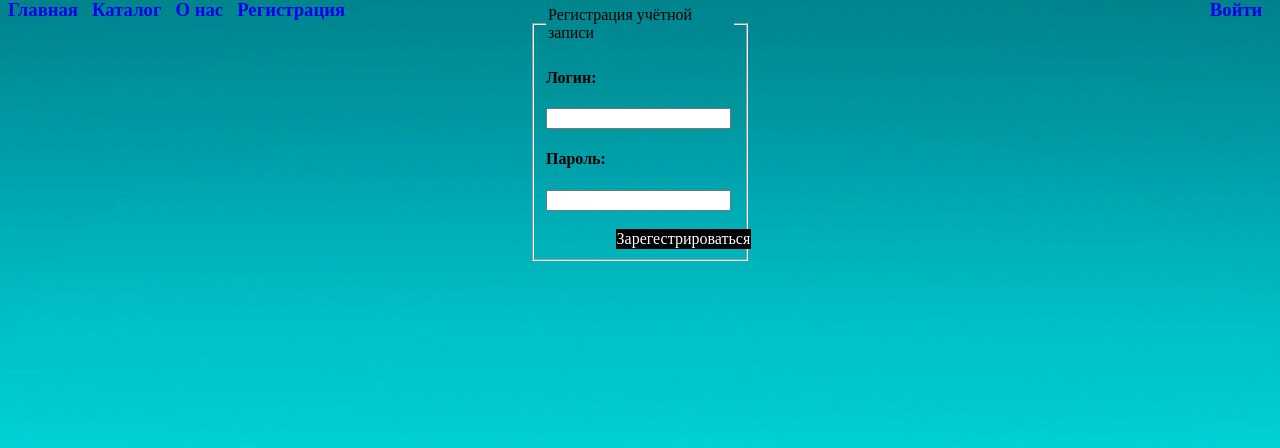
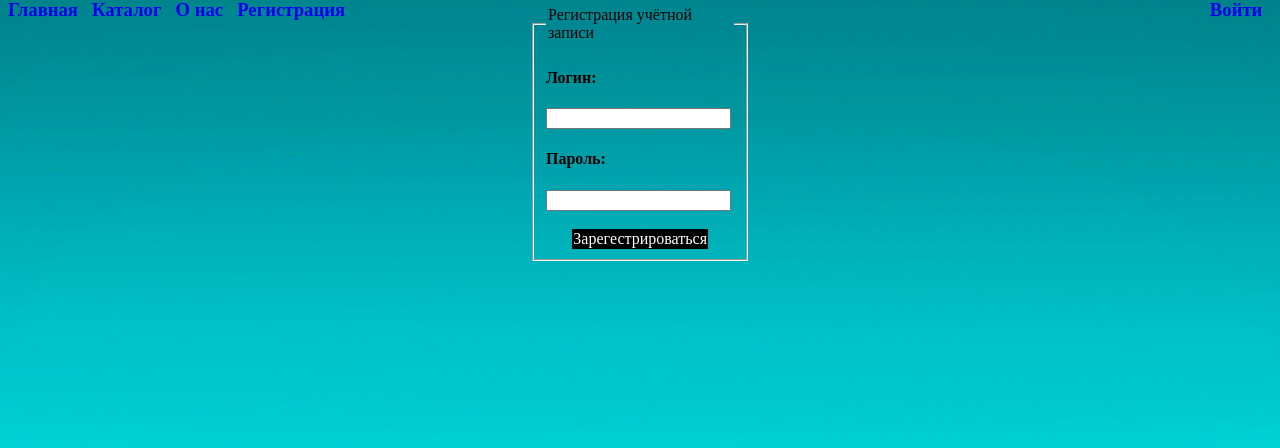
Before and after one commit to razvedcheek/1st, a Flask app: page /regpage.html in a window 1280 px wide. Shown: the part 20-468 px from the top of the page. Run offline with Flask 2, Linux system fonts and the light colour scheme.

Commit message:
add regpage

```diff
--- a/app/static/style/style.css
+++ b/app/static/style/style.css
@@ -60,6 +60,16 @@ display: inline-block;
   color: white;
 }
 
+.rbtn{
+display: inline-block;
+  vertical-align: top;
+  border: 1px solid black;
+  position:relative;
+    left:14%;
+  background-color: black;
+  color: white;
+}
+
 a{
 text-decoration: none;
 }
--- a/app/templates/regpage.html
+++ b/app/templates/regpage.html
@@ -13,7 +13,7 @@
      <h4>Пароль:</h4>
     <input type="Войти">
      <br><br>
-     <a href="mainpage.html" class="btn">Зарегестрироваться</a>
+     <a href="mainpage.html" class="rbtn">Зарегестрироваться</a>
  </fieldset>
 </form>
 </div>{% endblock %}
```
